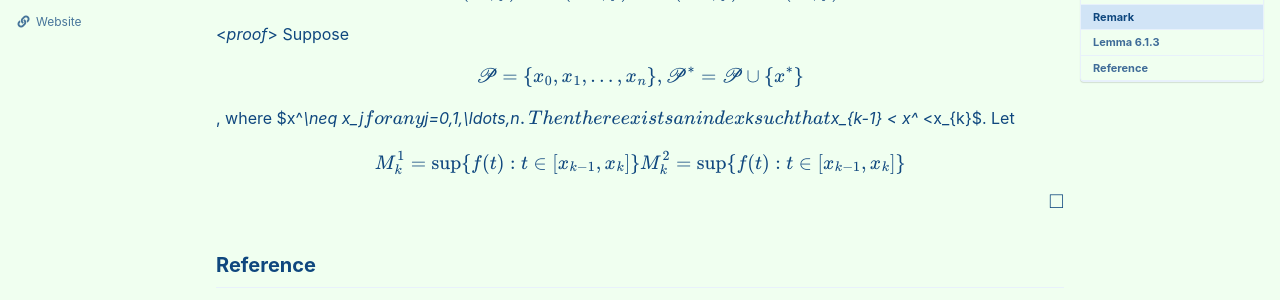
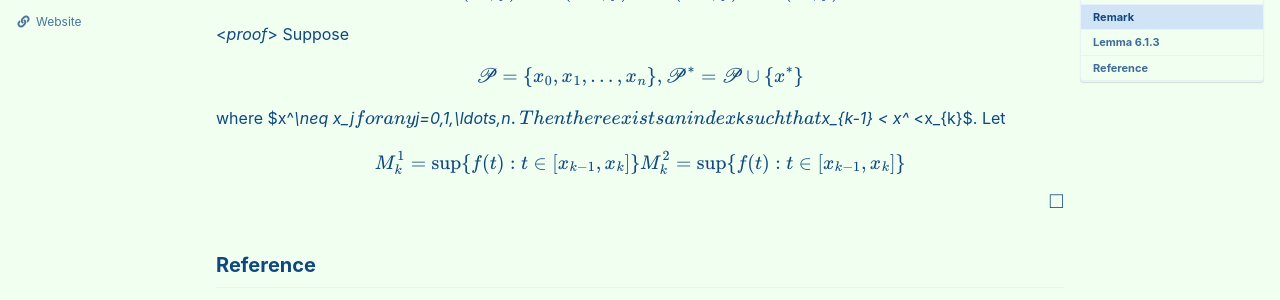
Before and after one commit to seanie12/blog, a Jekyll site: the page built from _posts/2021-05-29-upper_lower_sum.md, in a window 1280 px wide and 900 px high, scrolled down 1503 px. Shown: the part 152-452 px from the top of the window. Built offline with Jekyll 4.4.1, drawn with Linux system fonts in a browser that asks for light colours; cached includes are drawn as plain includes; formulas are drawn with MathJax 3.

```diff
--- a/_posts/2021-05-29-upper_lower_sum.md
+++ b/_posts/2021-05-29-upper_lower_sum.md
@@ -90,9 +90,11 @@ $$
 <*proof*>
 Suppose
 
-$$\mathscr{P}=\{x_0, x_1, \ldots, x_n\}, \mathscr{P}^* = \mathscr{P}\cup \{x^*\}$$
+$$
+\mathscr{P}=\{x_0, x_1, \ldots, x_n\}, \mathscr{P}^* = \mathscr{P}\cup \{x^*\}
+$$
 
-, where $x^*\neq x_j$ for any $j=0,1,\ldots,n$. Then there exists an index $k$ such that $x_{k-1} < x^* <x_{k}$. Let
+where $x^*\neq x_j$ for any $j=0,1,\ldots,n$. Then there exists an index $k$ such that $x_{k-1} < x^* <x_{k}$. Let
 
 $$
 M^1_k = \sup\{f(t):t\in [x_{k-1}, x_k]\}\\
```
